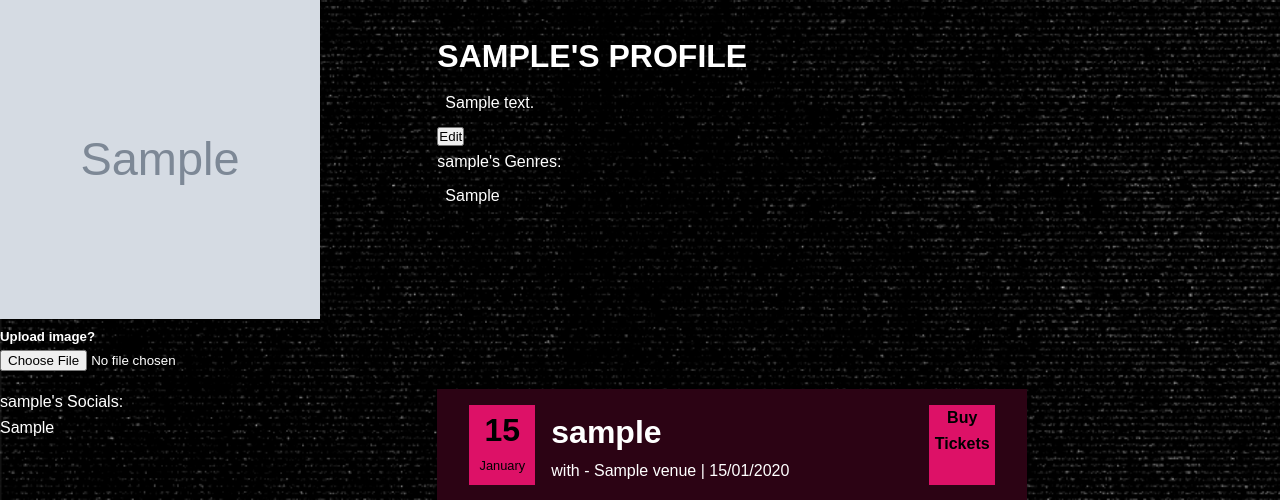
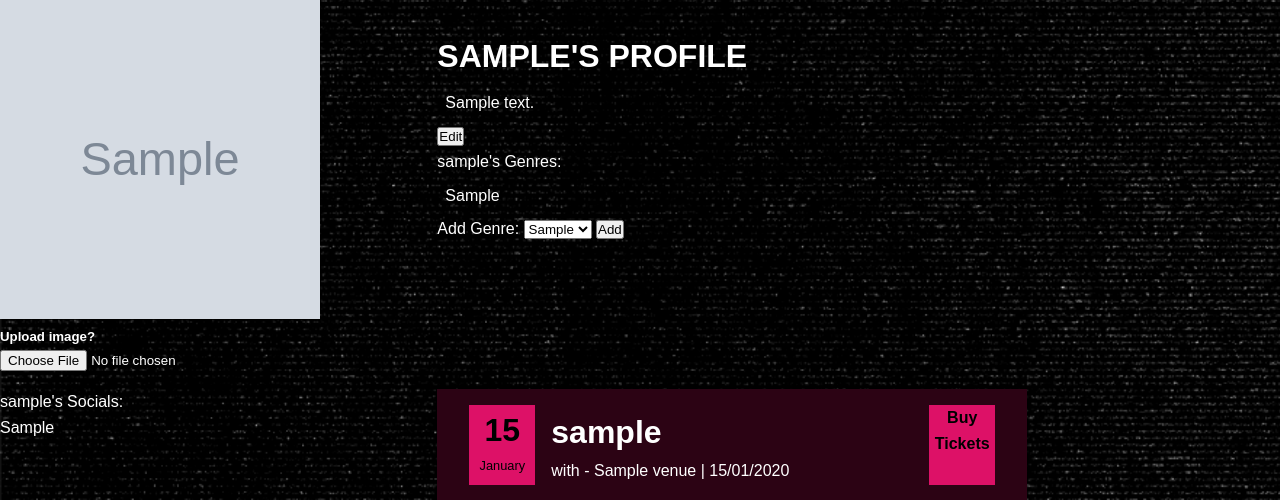
Before and after one commit to sh20-2025/offaxis, a Django app: a page that uses Off_Axis_App/templates/Off_Axis/artist.html in a window 1280 px wide. Shown: the part 129-629 px from the top of the page. Run offline with Django 5.2, Linux system fonts and the light colour scheme; a user stored in the database is signed in; tables that the repository leaves empty hold one stand-in row (values such as "Sample post"); grey boxes marked "Sample" are stand-in pictures.

Commit message:
feat: genre tagging.

```diff
--- a/Off_Axis_App/templates/Off_Axis/artist.html
+++ b/Off_Axis_App/templates/Off_Axis/artist.html
@@ -11,6 +11,7 @@
     <link rel="stylesheet" href="{% static "styles/gigs_section.css" %}">
     <script src="{% static "scripts/profile_upload_image.js" %}" defer></script>
     <script src="{% static "scripts/profile_edit_info.js" %}" defer></script>
+    <script src="{% static "scripts/profile_add_genres.js" %}" defer></script>
 {% endblock %}
 
 {% block body_block %}
@@ -46,13 +47,26 @@
         {% endif %}
 
         <p> {{ artist.user.username }}'s Genres: </p>
-        <div class="genre-tags">
-        {% for tag in artist.genre_tags.all %}
-          <div>{{ tag.tag }}</div>
-        {% empty %}
-          <div>No genres available.</div>
-        {% endfor %}
+        <div class="genre-tags" id="genre-tags">
+            {% for tag in artist.genre_tags.all %}
+              <div class="genre">{{ tag.tag }}</div>
+            {% empty %}
+              <div>No genres available.</div>
+            {% endfor %}
         </div>
+
+        {% if user == artist.user or user.is_staff%}
+        <div class="add-genre">
+                <label for="genre">Add Genre:</label>
+                <select id="genre" name="genre" data-artist-slug="{{ artist.slug }}">
+                    {% for genre in genres %}
+                        <option value="{{ genre.tag }}">{{ genre.tag }}</option>
+                    {% endfor %}
+                </select>
+                <button id="add-genre-button" type="submit">Add</button>
+        </div>
+        {% endif %}
+
 
 
     </section>
--- a/Off_Axis_App/urls.py
+++ b/Off_Axis_App/urls.py
@@ -18,4 +18,5 @@ urlpatterns = [
         name="upload_profile_picture",
     ),
     path("update_text/", views.update_text, name="update_text"),
+    path("add_genre/", views.add_genre, name="add_genre"),
 ]
--- a/Off_Axis_App/views.py
+++ b/Off_Axis_App/views.py
@@ -1,7 +1,7 @@
 from django.db import IntegrityError
 from django.shortcuts import render, get_object_or_404, redirect
 from django.contrib.auth.decorators import login_required
-from .models import Artist, Gig, Ticket
+from .models import Artist, Gig, Ticket, GenreTag
 from django.urls import reverse
 from .forms import ClientForm
 from django.http import JsonResponse
@@ -37,8 +37,9 @@ def artists_view(request):
 def artist_view(request, slug):
     context = {}
     artist = Artist.objects.get(slug=slug)
-
+    genres = GenreTag.objects.all()
     context["artist"] = artist
+    context["genres"] = genres
     return render(request, "Off_Axis/artist.html", context)
 
 
@@ -144,3 +145,19 @@ def update_text(request):
         return JsonResponse({"success": True})
 
     return JsonResponse({"error": "Invalid request"}, status=400)
+
+
+@login_required
+def add_genre(request):
+    if request.method == "POST":
+        genre_tag = request.POST.get("genre")
+        artist_slug = request.POST.get("artist_slug")
+        artist = get_object_or_404(Artist, slug=artist_slug)
+
+        genre, created = GenreTag.objects.get_or_create(tag=genre_tag)
+        artist.genre_tags.add(genre)
+        artist.save()
+
+        return JsonResponse({"success": True})
+
+    return JsonResponse({"error": "Invalid request"}, status=400)
--- /dev/null
+++ b/static/scripts/profile_add_genres.js
@@ -0,0 +1,42 @@
+document.addEventListener("DOMContentLoaded", () => {
+    const csrfElement = document.querySelector("input[name=csrfmiddlewaretoken]");
+    if (!csrfElement) {
+        console.error("CSRF token not found!");
+    }
+    const csrfToken = csrfElement.value;
+
+    const addGenreButton = document.getElementById("add-genre-button");
+    const genreSelect = document.getElementById("genre");
+    const genreTagsContainer = document.getElementById("genre-tags");
+
+    if (addGenreButton) {
+        addGenreButton.addEventListener("click", async () => {
+            const selectedGenre = genreSelect.value;
+            const artistSlug = genreSelect.getAttribute("data-artist-slug");
+
+            const data = new FormData();
+            data.append("genre", selectedGenre);
+            data.append("artist_slug", artistSlug);
+
+            try {
+                const res = await fetch("/add_genre/", {
+                    method: "POST",
+                    headers: {
+                        "X-CSRFToken": csrfToken,
+                    },
+                    body: data,
+                });
+
+                const json = await res.json();
+                if (json.error) throw new Error(json.error);
+
+                const newGenreDiv = document.createElement("div");
+                newGenreDiv.className = "genre";
+                newGenreDiv.innerText = selectedGenre;
+                genreTagsContainer.appendChild(newGenreDiv);
+            } catch (error) {
+                alert(error);
+            }
+        });
+    }
+});
```
Also changed, not shown: populate_db.py (+4 -3 lines).
